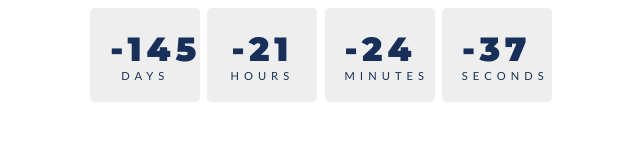
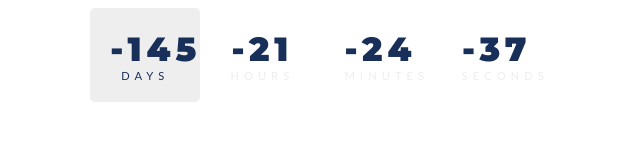
Before and after one commit to juyun77/notion, a plain HTML site: page index.html in a window 1280 px wide. Shown: the whole page, without its empty margins (319-959 px from the left). Drawn offline with Linux system fonts and the light colour scheme.

Commit message:
Update index.html

```diff
--- a/index.html
+++ b/index.html
@@ -30,21 +30,6 @@ body{
 }
 
 .days {
-  background: #eeeeee;
-  color: #183059;
-}
-
-.hours {
-  background: #eeeeee;
-  color: #183059;
-}
-
-.minutes {
-  background: #eeeeee;
-  color: #183059;
-}
-
-.seconds {
   background: #eeeeee;
   color: #183059;
 }
```
